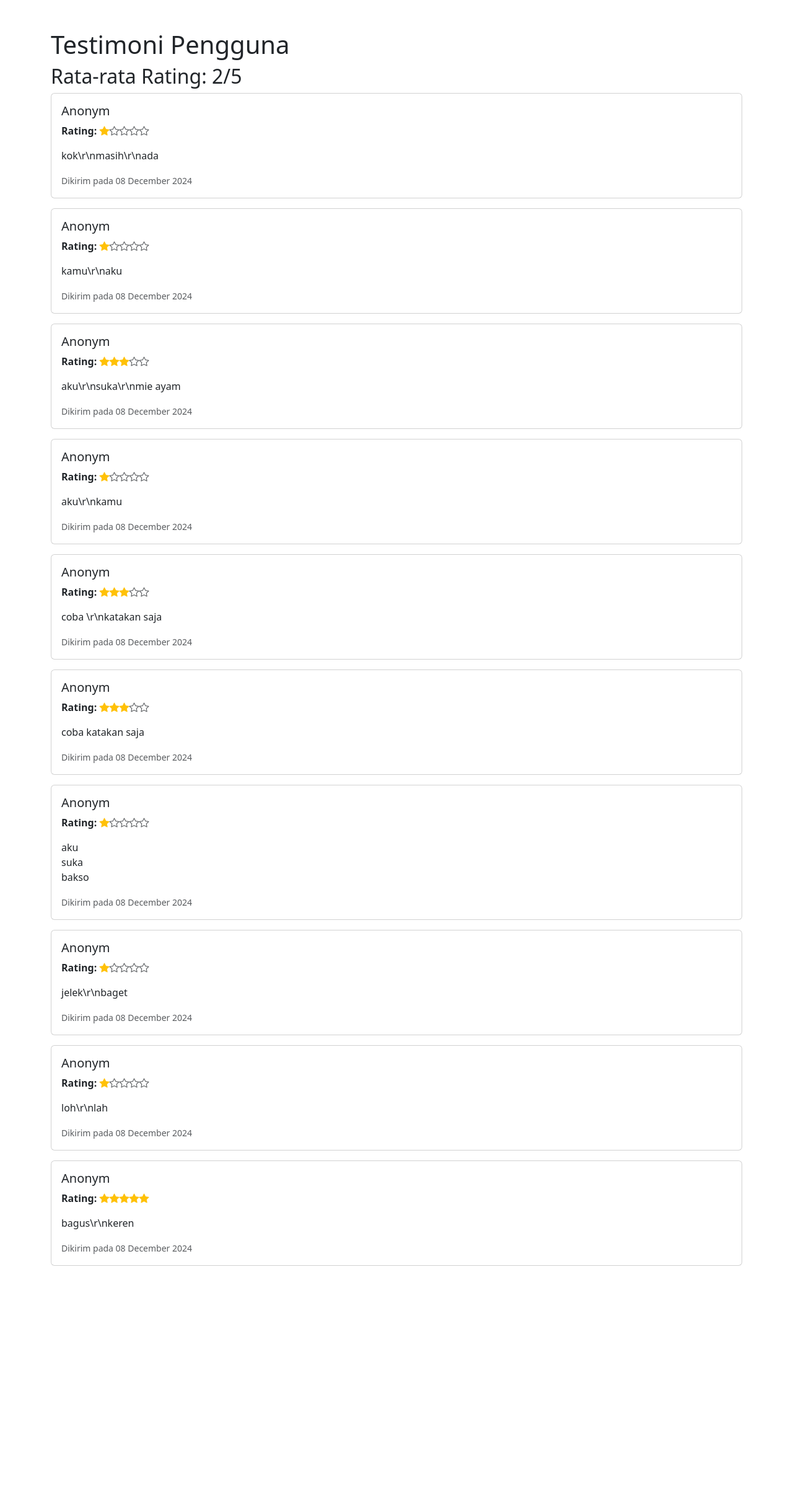
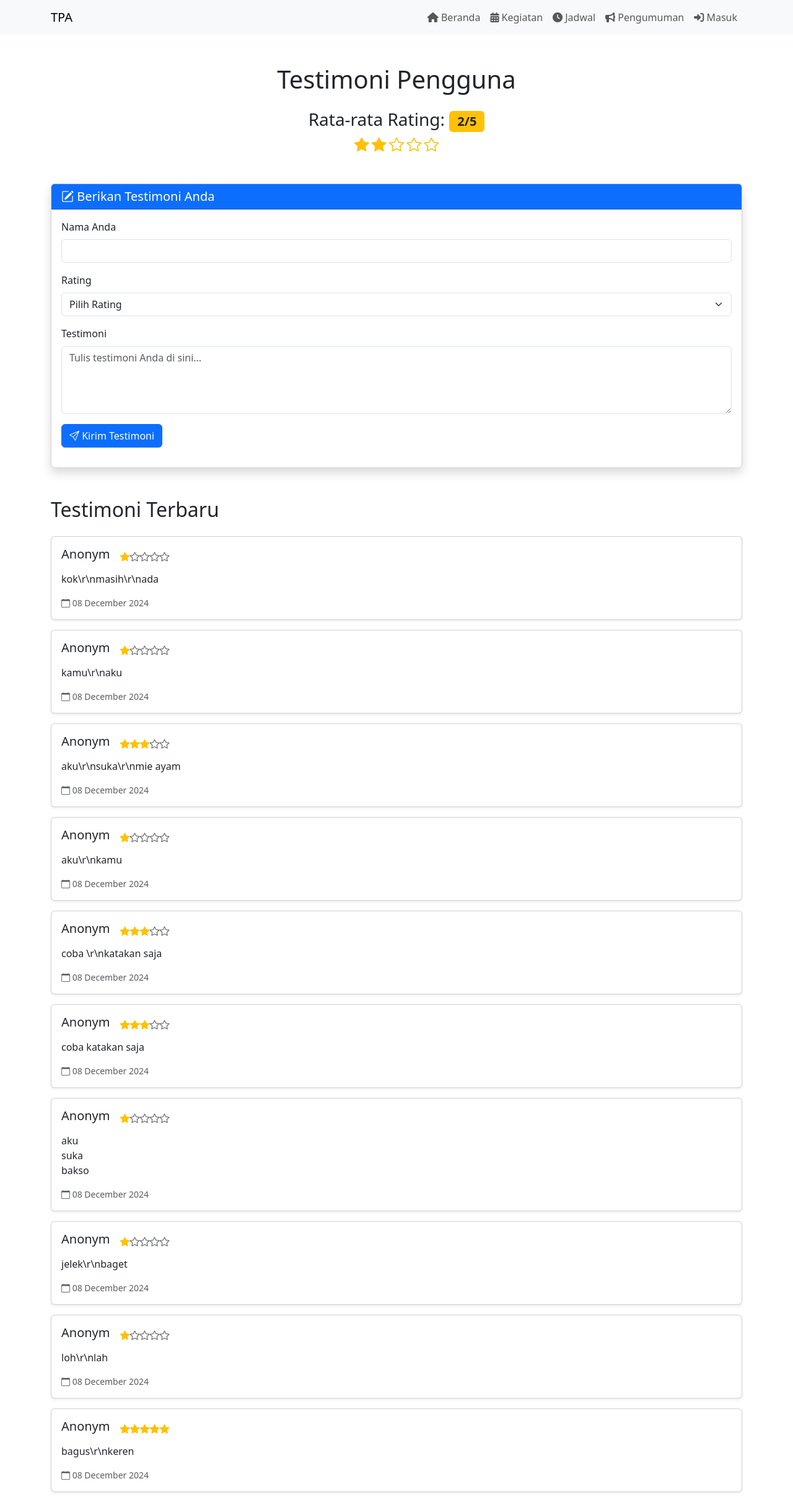
Before and after one commit to nurchanifl/tpa-website, a PHP site: page /tpa/page/testimoni.php in a window 1280 px wide. Shown: the whole page at 62% size. Before the commit the page ends 2042 px from the top, so only its background shows below. Run offline with PHP 8.4, Linux system fonts and the light colour scheme; data comes from the database, SQL or seed files in the repository; some libraries are stand-ins or nearby versions.

Commit message:
Perbaiki halaman testimoni: gabung form dan tampilan, akses tanpa login, tampilan lebih indah dengan animasi dan card hover

```diff
--- a/index.php
+++ b/index.php
@@ -75,11 +75,9 @@ if (isset($_SESSION['success_message'])): ?>
         </div>
     </main>
 
-<?php if (isset($_SESSION['id'])): ?>
-    <a href="page/add_testimoni.php" class="sticky-testimoni">
-        <i class="fas fa-comment-dots"></i> Berikan Testimoni
+    <a href="page/testimoni.php" class="sticky-testimoni">
+        <i class="fas fa-comment-dots"></i> Lihat Testimoni
     </a>
-<?php endif; ?>
 
     <footer>
         <?php include 'includes/footer.php';?>
--- a/page/testimoni.php
+++ b/page/testimoni.php
@@ -1,5 +1,7 @@
 <?php
+session_start();
 include('../includes/koneksidb.php');
+include('../includes/navbar.php');
 
 // Ambil data rating dan testimoni dari form
 if ($_SERVER['REQUEST_METHOD'] === 'POST') {
@@ -19,9 +21,9 @@ if ($_SERVER['REQUEST_METHOD'] === 'POST') {
     mysqli_stmt_bind_param($stmt, 'sis', $nama_pengguna, $rating, $testimoni);
 
     if (mysqli_stmt_execute($stmt)) {
-        echo "Testimoni berhasil disimpan!";
+        $success_message = "Terima kasih atas testimoni Anda!";
     } else {
-        echo "Gagal menyimpan testimoni: " . mysqli_error($conn);
+        $error_message = "Gagal menyimpan testimoni: " . mysqli_error($conn);
     }
 
     mysqli_stmt_close($stmt);
@@ -78,29 +80,83 @@ function tampilkan_rating($rating) {
 </head>
 <body>
     <div class="container mt-5">
-        <h1>Testimoni Pengguna</h1>
-        <h2>Rata-rata Rating: <?= $rata_rata_rating ?>/5</h2>
+        <h1 class="text-center mb-4">Testimoni Pengguna</h1>
+        <div class="text-center mb-5">
+            <h3>Rata-rata Rating: <span class="badge bg-warning text-dark fs-5"><?= $rata_rata_rating ?>/5</span></h3>
+            <div class="mb-4">
+                <?php for ($i = 1; $i <= 5; $i++): ?>
+                    <span class="bi bi-star<?= $i <= round($rata_rata_rating) ? '-fill' : '' ?> text-warning fs-4"></span>
+                <?php endfor; ?>
+            </div>
+        </div>
 
+        <!-- Form untuk beri testimoni -->
+        <div class="card shadow mb-5">
+            <div class="card-header bg-primary text-white">
+                <h5 class="mb-0"><i class="bi bi-pencil-square"></i> Berikan Testimoni Anda</h5>
+            </div>
+            <div class="card-body">
+                <?php if (isset($success_message)): ?>
+                    <div class="alert alert-success"><?= $success_message ?></div>
+                <?php endif; ?>
+                <?php if (isset($error_message)): ?>
+                    <div class="alert alert-danger"><?= $error_message ?></div>
+                <?php endif; ?>
+                <form method="POST" action="">
+                    <div class="mb-3">
+                        <label for="nama_pengguna" class="form-label">Nama Anda</label>
+                        <input type="text" class="form-control" id="nama_pengguna" name="nama_pengguna" required>
+                    </div>
+                    <div class="mb-3">
+                        <label for="rating" class="form-label">Rating</label>
+                        <select id="rating" name="rating" class="form-select" required>
+                            <option value="">Pilih Rating</option>
+                            <option value="5">5 - Sangat Baik</option>
+                            <option value="4">4 - Baik</option>
+                            <option value="3">3 - Cukup</option>
+                            <option value="2">2 - Buruk</option>
+                            <option value="1">1 - Sangat Buruk</option>
+                        </select>
+                    </div>
+                    <div class="mb-3">
+                        <label for="testimoni" class="form-label">Testimoni</label>
+                        <textarea class="form-control" id="testimoni" name="testimoni" rows="4" placeholder="Tulis testimoni Anda di sini..." required></textarea>
+                    </div>
+                    <button type="submit" class="btn btn-primary"><i class="bi bi-send"></i> Kirim Testimoni</button>
+                </form>
+            </div>
+        </div>
 
-
+        <h2 class="mb-4">Testimoni Terbaru</h2>
         <?php
         // Menampilkan data testimoni
         if (mysqli_num_rows($result) > 0) {
             while ($row = mysqli_fetch_assoc($result)) {
-                echo '<div class="card mb-3">';
+                echo '<div class="card mb-3 shadow-sm testimonial-card">';
                 echo '<div class="card-body">';
-                echo '<h5 class="card-title">' . htmlspecialchars($row['nama_pengguna']) . '</h5>';
-                echo '<p class="card-text"><strong>Rating:</strong> ' . tampilkan_rating($row['rating']) . '</p>';  // Menampilkan bintang
-                // Mengganti newline dengan <br> saat menampilkan testimoni
+                echo '<div class="d-flex align-items-center mb-2">';
+                echo '<h5 class="card-title me-3">' . htmlspecialchars($row['nama_pengguna']) . '</h5>';
+                echo '<div>' . tampilkan_rating($row['rating']) . '</div>';
+                echo '</div>';
                 echo '<p class="card-text">' . nl2br(htmlspecialchars($row['testimoni'])) . '</p>';
-                echo '<p class="card-text"><small class="text-muted">Dikirim pada ' . date('d F Y', strtotime($row['tanggal'])) . '</small></p>';
+                echo '<p class="card-text"><small class="text-muted"><i class="bi bi-calendar"></i> ' . date('d F Y', strtotime($row['tanggal'])) . '</small></p>';
                 echo '</div>';
                 echo '</div>';
             }
         } else {
-            echo '<p>Belum ada testimoni.</p>';
+            echo '<div class="alert alert-info">Belum ada testimoni. Jadilah yang pertama!</div>';
         }
         ?>
     </div>
+
+    <style>
+        .testimonial-card {
+            transition: transform 0.2s ease, box-shadow 0.2s ease;
+        }
+        .testimonial-card:hover {
+            transform: translateY(-5px);
+            box-shadow: 0 4px 15px rgba(0,0,0,0.1);
+        }
+    </style>
 </body>
 </html>
```
